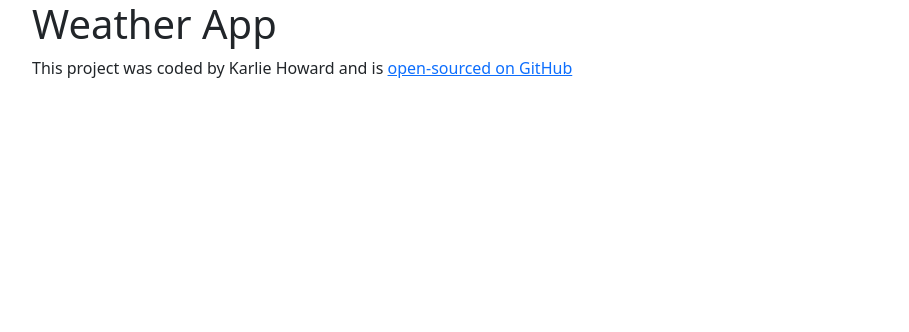
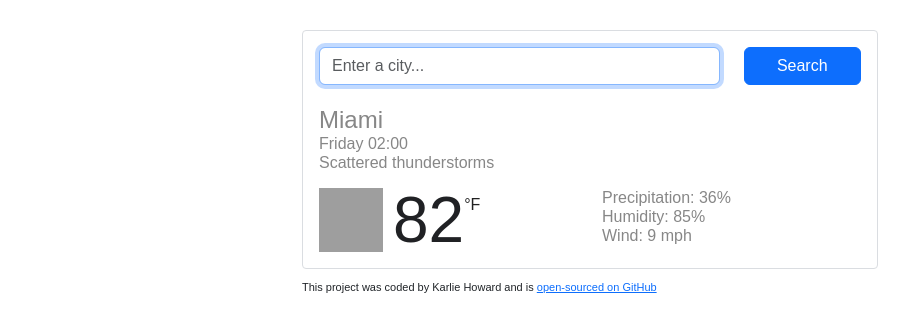
Before and after one commit to karlie101/react-amazing-weather-app, a React (Create React App) app: page / in a window 1280 px wide. Shown: the top 332 px of the page, without its empty margins (50-959 px from the left). Built offline with nearby package versions, Linux system fonts and the light colour scheme; grey boxes are pictures that could not be loaded; the HTML template or start-up script is replaced by a standard one.

Commit message:
Added basic styling

```diff
--- a/src/App.css
+++ b/src/App.css
@@ -0,0 +1,13 @@
+body {
+    font-family: arial, sans-serif;
+}
+
+.App {
+    max-width: 600px;
+    margin: 30px auto;
+}
+
+.App footer {
+   font-size: 11px;
+   margin: 10px 0;
+}
--- a/src/App.js
+++ b/src/App.js
@@ -1,14 +1,12 @@
 import React from "react";
-
+import Weather from "./Weather";
 import './App.css';
 
 export default function App() {
   return (
   <div className="App">
     <div className="container">
-
-
-   <h1> Weather App </h1>
+   <Weather />
     <footer>
       This project was coded by Karlie Howard and is {" "}
       <a href="https://github.com/karlie101/react-amazing-weather-app"
--- /dev/null
+++ b/src/Weather.css
@@ -0,0 +1,49 @@
+.Weather {
+    border: 1px solid #dadde1;
+    color: rgb(135, 135, 135);
+    padding: 16px;
+    border-radius: 4px;
+}
+
+.Weather h1 {
+    font-size: 24px;
+    font-weight: 100;
+    line-height: 29px;
+    margin: 20px 0 0 0;
+}
+
+.Weather ul {
+    margin: 0;
+    padding: 0;
+}
+
+.Weather li {
+    font-size: 16px;
+    font-weight: 100;
+    line-height: 19px;
+    list-style: none;
+}
+
+.Weather img {
+    height: 64px;
+    width: 64px;
+    margin-right: 10px;
+    display: inline-block;
+
+}
+
+.Weather .temperature {
+    font-weight: bold;
+    color: rgb(32, 33, 36);
+    font-size: 64px;
+    font-weight: 400;
+    line-height: 64px;
+}
+
+.Weather .unit {
+ color: rgb(33, 33, 33);
+ font-size: 16px;
+ font-weight: 400;
+ position: relative;
+ top: -32px;
+}
--- /dev/null
+++ b/src/Weather.js
@@ -0,0 +1,50 @@
+import React from "react";
+import "./Weather.css";
+
+export default function Weather() {
+    return (
+    <div className="Weather">
+        <form>
+            <div className="row">
+              <div className="col-9">
+                <input
+                  type="search"
+                  placeholder="Enter a city..."
+                  className="form-control"
+                  autoFocus="on"
+               />
+              </div>
+              <div className="col-3">
+            <input type="submit" value="Search" className="btn btn-primary w-100" />
+              </div>
+            </div>
+        </form>
+        <h1>Miami</h1>
+        <ul>
+            <li>Friday 02:00</li>
+            <li>Scattered thunderstorms</li>
+        </ul>
+        <div className="row mt-3">
+            <div className="col-6">
+              <div className="d-flex">
+                <img src="https://ssl.gstatic.com/onebox/weather/64/rain_s_cloudy.png"
+                     alt="Scattered thunderstorms"
+                     className="float-left"
+                />
+                <div className="float-left">
+                  <span className="temperature">82</span>
+                  <span className="unit">°F</span>
+                </div>
+              </div>
+            </div>
+            <div className="col-6">
+                <ul>
+                    <li>Precipitation: 36%</li>
+                    <li>Humidity: 85%</li>
+                    <li>Wind: 9 mph</li>
+                </ul>
+            </div>
+        </div>
+    </div>
+        );
+}
```
